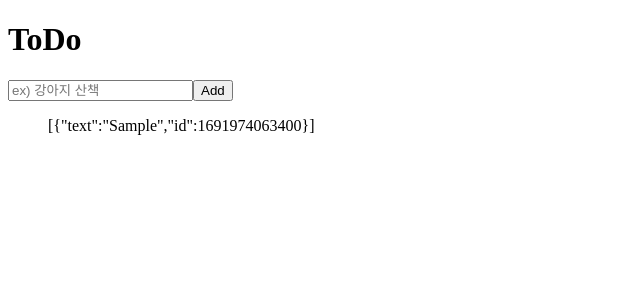
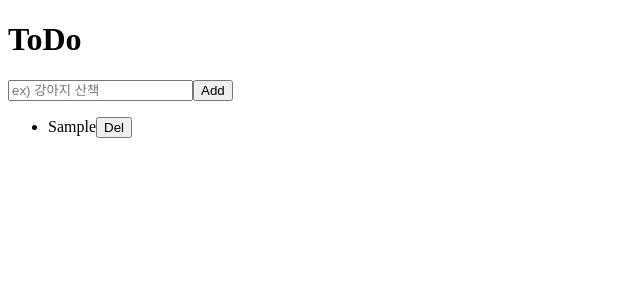
Before and after one commit to SonMinSeock/nomad-redux, a React (Create React App) app in the folder vanilla-redux/: page / in a window 1280 px wide. Both pictures are taken after typing "Sample" into the empty fields and a click on the input "Add". Shown: the top 300 px of the page, without its empty margins (0-640 px from the left). Built offline with nearby package versions, Linux system fonts and the light colour scheme.

Commit message:
Deleting ToDo

```diff
--- /dev/null
+++ b/vanilla-redux/src/components/ToDo.js
@@ -0,0 +1,17 @@
+import { connect } from "react-redux";
+import { actionCreators } from "../store";
+
+function ToDo({ text, onDeleteBtnClick }) {
+  return (
+    <li>
+      {text}
+      <button onClick={onDeleteBtnClick}>Del</button>
+    </li>
+  );
+}
+function mapDispatchToProps(dispatch, ownProps) {
+  return {
+    onDeleteBtnClick: () => dispatch(actionCreators.deleteToDo(ownProps.id)),
+  };
+}
+export default connect(null, mapDispatchToProps)(ToDo);
--- a/vanilla-redux/src/routes/Home.js
+++ b/vanilla-redux/src/routes/Home.js
@@ -1,6 +1,7 @@
 import React, { useState } from "react";
 import { connect } from "react-redux";
 import { actionCreators } from "../store";
+import ToDo from "../components/ToDo";
 
 function Home({ toDos, addToDo }) {
   const [text, setText] = useState("");
@@ -21,7 +22,11 @@
         <input type="text" placeholder="ex) 강아지 산책" onChange={onChange} value={text} />
         <input type="submit" value="Add" />
       </form>
-      <ul>{JSON.stringify(toDos)}</ul>
+      <ul>
+        {toDos.map((toDo) => (
+          <ToDo {...toDo} key={toDo.id} />
+        ))}
+      </ul>
     </>
   );
 }
```
